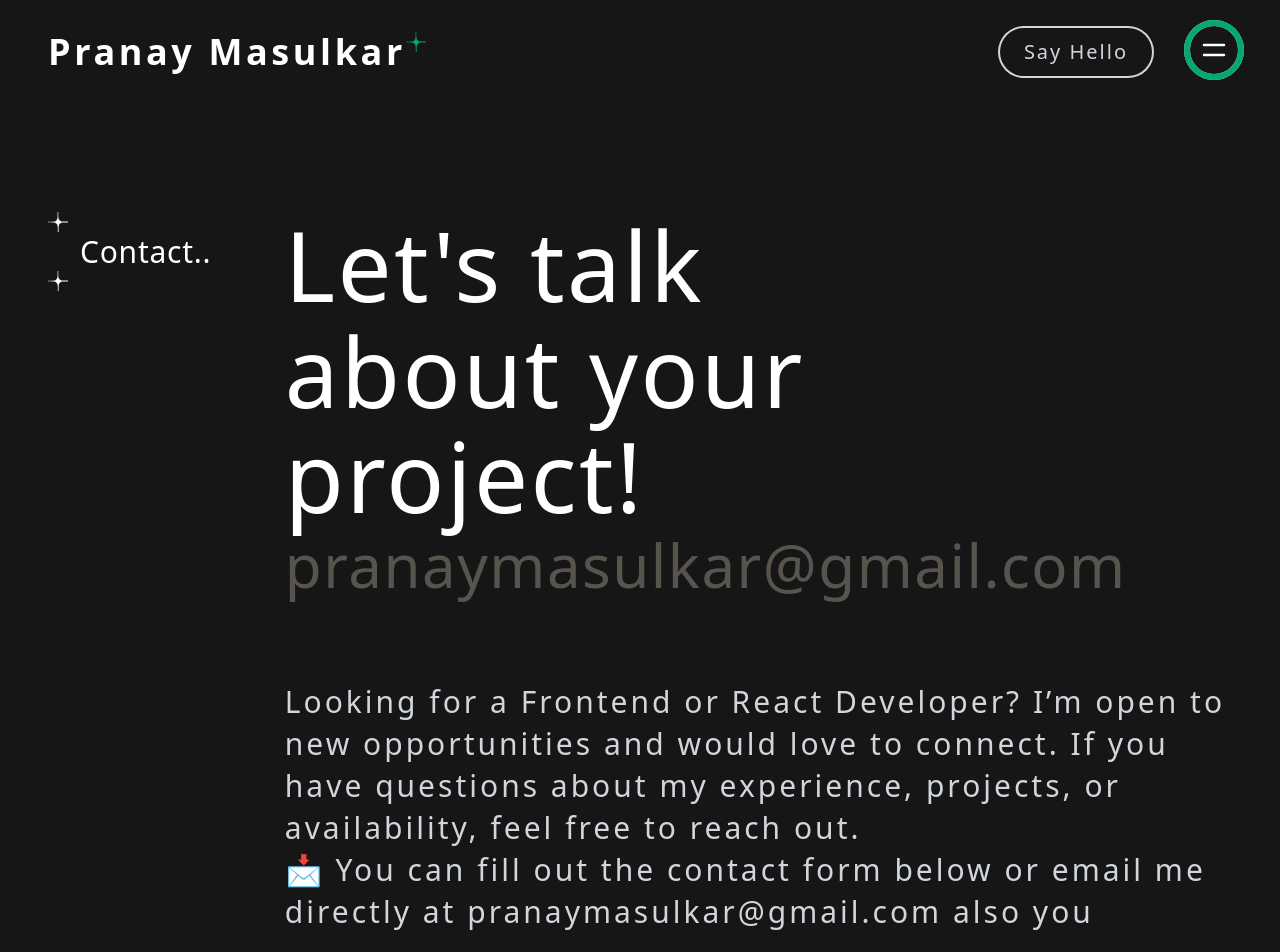
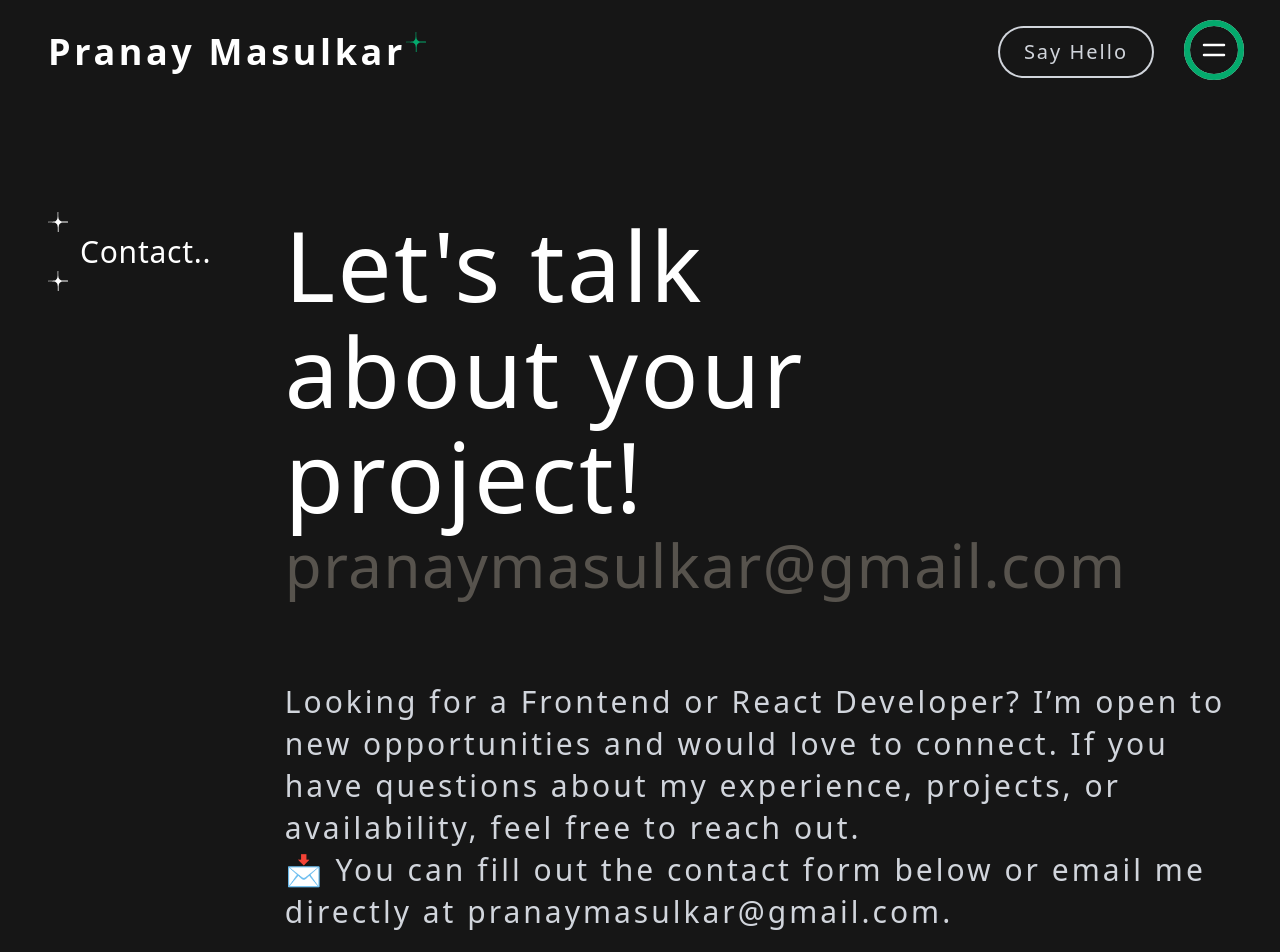
Before and after one commit to pranaymasulkar/pranaymasulkar, a React (Vite) app: page /contact in a window 1280 px wide. Shown: the top 952 px of the page. Built offline with nearby package versions, Linux system fonts and the light colour scheme; a web font is replaced by a local one.

Commit message:
added readme.md file content

```diff
--- a/src/components/contact/AboutContact.jsx
+++ b/src/components/contact/AboutContact.jsx
@@ -21,7 +21,7 @@ const AboutContact = () => {
                         <p className="text-xl md:text-3xl leading-[1.4] tracking-widest text-gray-300 mt-20 mb-10">
                             Looking for a Frontend or React Developer? I’m open to new opportunities and would love to connect.
                             If you have questions about my experience, projects, or availability, feel free to reach out. <br />
-                            📩 You can fill out the contact form below or email me directly at pranaymasulkar@gmail.com also you </p>
+                            📩 You can fill out the contact form below or email me directly at pranaymasulkar@gmail.com.</p>
                         <a href="/CV_Pranay_Masulkar.pdf" target="_blank" rel="noopener noreferrer" className="text-2xl md:text-4xl font-medium leading-[1.2] tracking-wide text-pretty uppercase text-[#04AA6D] hover:text-white hover:bg-[#04AA6D] mb-20 inline-block justify-start items-center backdrop-blur-[10px] md:backdrop-blur-[5px]  border border-[#c2adbb] rounded-full bg-[#00000069] py-3 px-12 shadow-lg shadow-[#d7bdd1aa]">
                             Download CV
                         </a>
```
